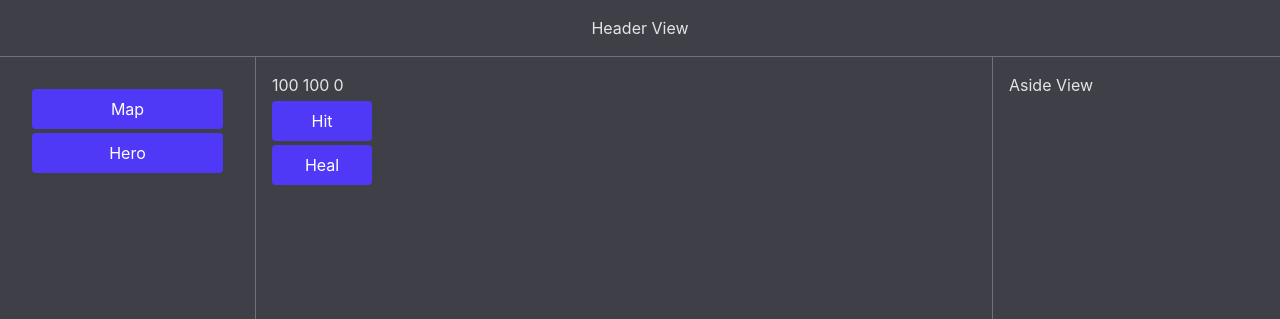
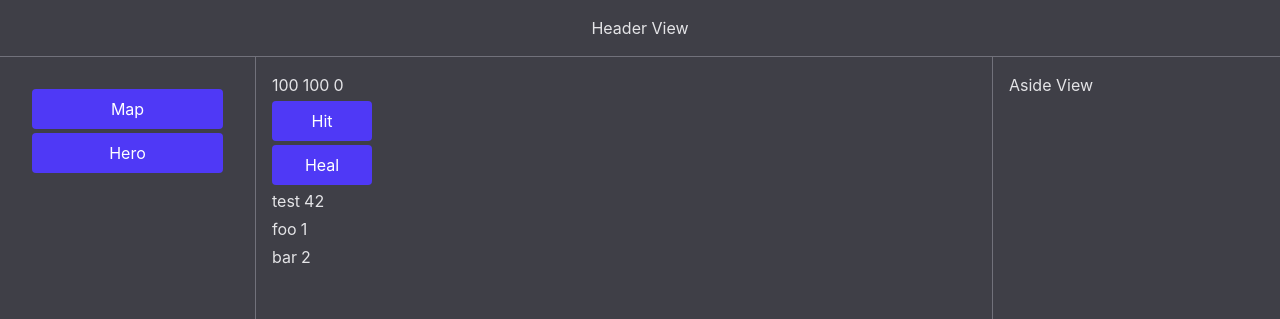
Before and after one commit to trudoholic/rogue-ts, a React (Vite) app: page / in a window 1280 px wide. Both pictures are taken after a click on the button "Hero". Shown: the top 319 px of the page. Built offline with nearby package versions, Linux system fonts and the light colour scheme.

Commit message:
gameStatList

```diff
--- a/src/components/UnitView.tsx
+++ b/src/components/UnitView.tsx
@@ -2,8 +2,10 @@ import {useUnitsStore} from "../store/useUnitsStore"
 import {useGameStatStore} from "../store/useGameStatStore"
 
 function UnitView() {
-  const gameStat = useGameStatStore(s => s)
-  console.log(gameStat)
+  const gameStat = useGameStatStore(s => s.gameStat)
+  const gameStatList = Object.entries(gameStat)
+  // console.log(gameStat)
+  // console.log(gameStatList)
 
   const units = useUnitsStore(s => s.units)
   const updateUnit = useUnitsStore(s => s.updateUnit)
@@ -31,6 +33,15 @@ function UnitView() {
       }
       <button className={'btn-primary w-25'} onClick={() => hit(10)}>Hit</button>
       <button className={'btn-primary w-25'} onClick={() => heal(10)}>Heal</button>
+
+      {
+        gameStatList.map(it => (
+          <div key={it[0]} className="flex gap-1">
+            <p>{it[0]}</p>
+            <p>{it[1]}</p>
+          </div>
+        ))
+      }
     </div>
 
   )
--- a/src/store/useGameStatStore.ts
+++ b/src/store/useGameStatStore.ts
@@ -1,8 +1,9 @@
 import { create } from 'zustand'
 
-type GameStatState = {[key: string]: number}
-// const initialState: GameStatState = {}
-const initialState: GameStatState = {test:42, foo:1, bar:2}
+type TGameStat = {[key: string]: number}
+type GameStatState = {gameStat: TGameStat}
+// const initialState: GameStatState = {gameStat: {}}
+const initialState: GameStatState = {gameStat: {test:42, foo:1, bar:2}}
 
 interface GameStatActions {
   updateGameStat: (key: string, value: number) => void
```
